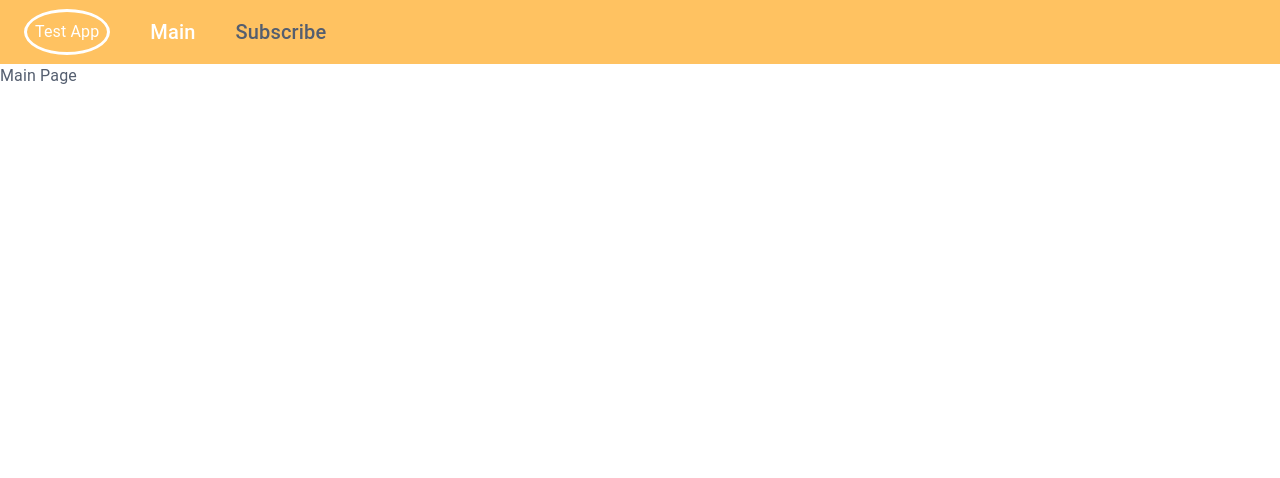
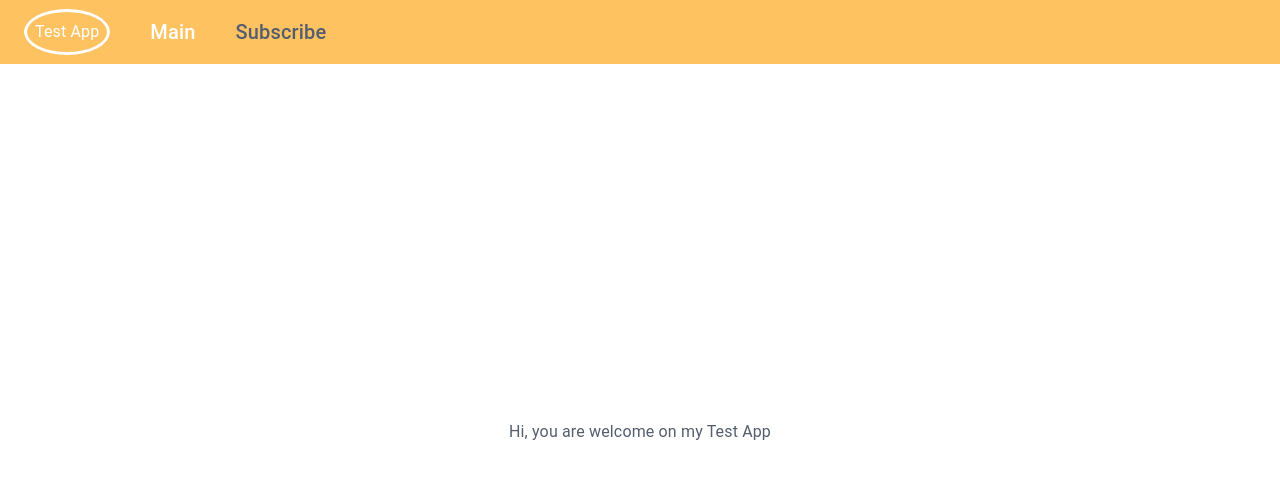
Before and after one commit to DzianisTAppService/test-app, a React (Create React App) app: page /welcome in a window 1280 px wide. Shown: the top 478 px of the page. Built offline with nearby package versions, Linux system fonts and the light colour scheme.

Commit message:
main page in progress

```diff
--- a/src/app/App.tsx
+++ b/src/app/App.tsx
@@ -8,17 +8,17 @@ import PATHS from 'constants/routes-paths';
 
 import { AppContainer, MainContentContainer } from './App.styles';
 
+const navItems = [
+  { text: 'Main', linkTo: PATHS.welcome },
+  { text: 'Subscribe', linkTo: PATHS.subscribe },
+];
+
 function App() {
   return (
     <BrowserRouter>
       <AppContainer>
         <GlobalStyle />
-        <NavBar
-          links={[
-            { text: 'Main', linkTo: PATHS.welcome },
-            { text: 'Subscribe', linkTo: PATHS.subscribe },
-          ]}
-        />
+        <NavBar links={navItems} />
 
         <MainContentContainer>
           <Routes />
--- a/src/pages/MainPage/MainPage.tsx
+++ b/src/pages/MainPage/MainPage.tsx
@@ -1,11 +1,15 @@
 import React from 'react';
-import { Box, Typography } from '@mui/material';
+import { Box, Grid, Typography } from '@mui/material';
 
 const MainPage = () => {
   return (
-    <Box>
-      <Typography>Main Page</Typography>
-    </Box>
+    <Grid container direction='column' alignItems='center' justifyContent='center' height='100%'>
+      <Grid item>
+        <Box flex={1}>
+          <Typography>Hi, you are welcome on my Test App</Typography>
+        </Box>
+      </Grid>
+    </Grid>
   );
 };
 
```
